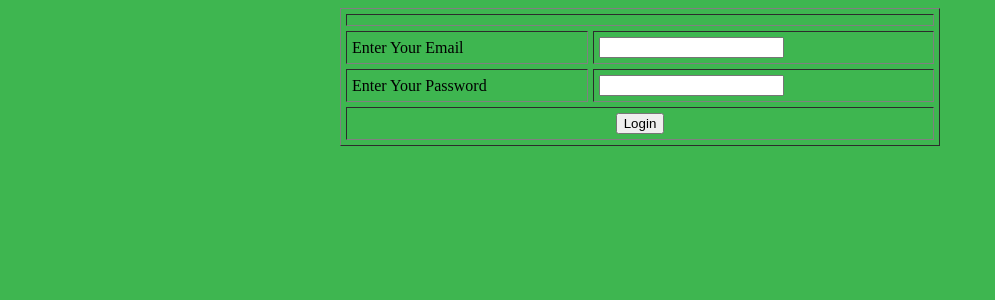
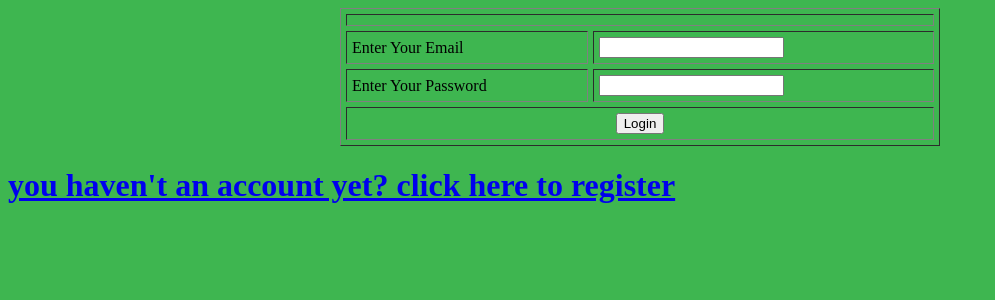
Before and after one commit to ShalikHub/oamk_php, a CodeIgniter app: page /oamk_php/index.php/user/login in a window 1280 px wide. Shown: the top 300 px of the page, without its empty margins (0-995 px from the left). Run offline with CodeIgniter, Linux system fonts and the light colour scheme.

Commit message:
redirected registration page from login page link added

```diff
--- a/application/views/login.php
+++ b/application/views/login.php
@@ -34,5 +34,6 @@ body{
 </table>
 
  </form>
+ <span class="float-center"><a href="<?= base_url() . 'index.php/user/index'; ?>" class="btn btn-primary"><h1>you haven't an account yet? click here to register <h1></a></span>
 </body>
 </html>
```
